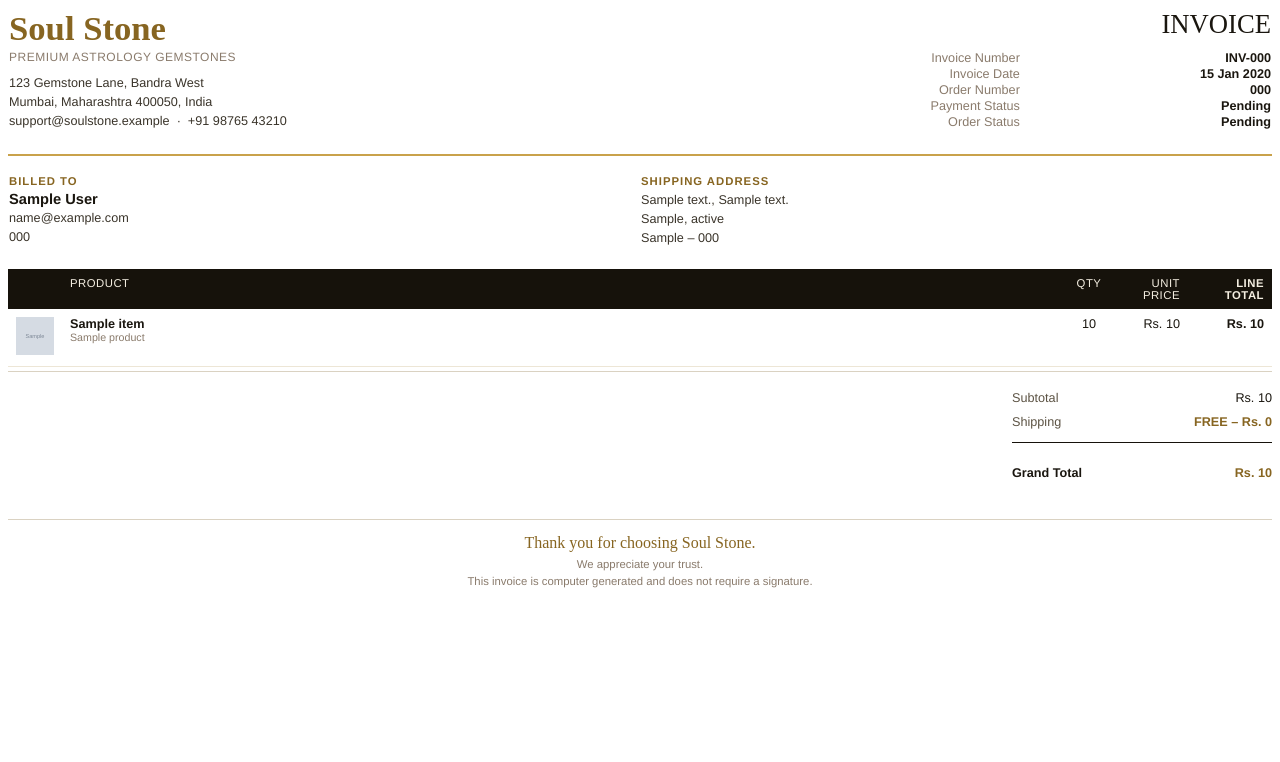
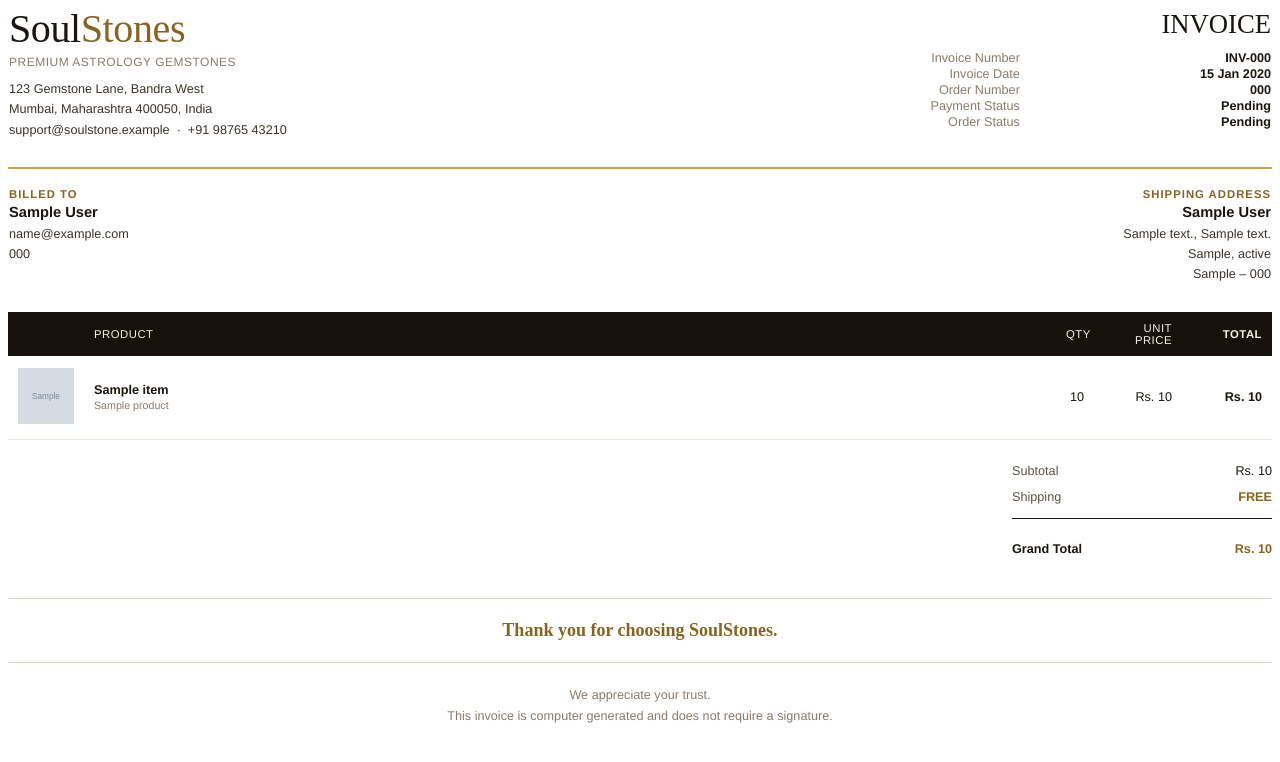
Before and after one commit to saroonk/SoulStone_Backend, a Django app: template SoulStoneAPP/templates/invoice.html in a window 1280 px wide. Shown: the top 762 px of the page. Run offline with Django 5.2, Linux system fonts and the light colour scheme; tables that the repository leaves empty hold one stand-in row (values such as "Sample post"); the template is opened without the code that fills it: values that come from a table or form of the project are taken from there, most other values are stand-ins (such as "Sample title", 1, 10 or a date in 2020); grey boxes marked "Sample" are stand-in pictures; some libraries are stand-ins or nearby versions.

Commit message:
invoice version 2 implmented

```diff
--- a/SOULSTONE/settings.py
+++ b/SOULSTONE/settings.py
@@ -176,3 +176,5 @@ EMAIL_SUBJECT_PREFIX = ''  # mail_admins() would otherwise prefix subjects with
 # Razorpay
 # https://razorpay.com/docs/payments/server-integration/python/
 # Keys are added manually (e.g. via environment variables) before payments go live.
+# RAZORPAY_KEY_ID = 'rzp_test_SLFGCvb0VMW4Dl'
+# RAZORPAY_KEY_SECRET = '1t5NKclonzMGs1mD9smIywJ3'
--- a/SoulStoneAPP/emails.py
+++ b/SoulStoneAPP/emails.py
@@ -87,7 +87,7 @@ def send_order_shipped_email(order):
         message=(
             f"Hello {order.full_name},\n\n"
             f"Your order {order.order_number} has been shipped and is on its way to you.\n\n"
-            "Tracking information: your courier's tracking details will be shared shortly.\n\n"
+            "Tracking information: you can find the status of your shipment at any time from your account.\n\n"
             "Thank you for shopping with SoulStones."
         ),
     )
--- a/SoulStoneAPP/templates/invoice.html
+++ b/SoulStoneAPP/templates/invoice.html
@@ -17,17 +17,24 @@
   table { border-collapse: collapse; width: 100%; }
   td, th { vertical-align: top; }
 
-  .brand-name {
+  /* Same wordmark treatment as the site navbar: "Soul" in ink, "Stones" in
+     gold-deep, normal weight, tight letter-spacing. Gloock itself can't be
+     embedded in the PDF (no local font file), so a serif fallback keeps the
+     same shape/weight/spirit as closely as a base PDF font allows. */
+  .wordmark {
     font-family: Times-Roman, "Times New Roman", serif;
-    font-size: 26pt;
-    color: #876521;
-    font-weight: bold;
+    font-weight: normal;
+    font-size: 30pt;
+    letter-spacing: -0.3pt;
+    line-height: 1;
+    color: #1A160F;
   }
+  .wordmark-stones { color: #876521; }
   .brand-tagline {
     font-size: 9pt;
     color: #8A7B6C;
     letter-spacing: 0.5px;
-    margin-top: 2px;
+    margin-top: 6px;
   }
   .invoice-heading {
     font-family: Times-Roman, "Times New Roman", serif;
@@ -50,7 +57,7 @@
     color: #1A160F;
   }
 
-  .header-table { margin-bottom: 22px; }
+  .header-table { margin-bottom: 26px; }
 
   .hr-gold {
     border-bottom: 1.6pt solid #C9A24B;
@@ -58,12 +65,6 @@
     font-size: 0;
     margin: 6px 0 18px 0;
   }
-  .hr-thin {
-    border-bottom: 0.75pt solid #DAD2C2;
-    line-height: 0;
-    font-size: 0;
-  }
-
   .section-label {
     font-size: 8.5pt;
     text-transform: uppercase;
@@ -72,36 +73,40 @@
     font-weight: bold;
     padding-bottom: 4px;
   }
-  .info-block-table { margin-bottom: 20px; }
-  .info-block-table td { padding-right: 24px; }
-  .info-name { font-weight: bold; font-size: 11pt; margin-bottom: 2px; }
-  .info-line { font-size: 9.5pt; color: #3A342A; line-height: 1.5; }
+  .info-block-table { table-layout: fixed; margin-bottom: 26px; }
+  .info-col { width: 50%; vertical-align: top; }
+  .info-col--left { text-align: left; padding-right: 24px; }
+  .info-col--right { text-align: right; padding-left: 24px; }
+  .info-name { font-weight: bold; font-size: 11pt; margin-bottom: 4px; }
+  .info-line { font-size: 9.5pt; color: #3A342A; line-height: 1.6; }
 
-  .items-table { margin-top: 6px; margin-bottom: 4px; }
+  .items-table { table-layout: fixed; margin-top: 8px; margin-bottom: 4px; }
   .items-table thead td {
     background-color: #16120B;
     color: #F4EEE1;
     font-size: 8.5pt;
     text-transform: uppercase;
     letter-spacing: 0.5px;
-    padding: 8px 8px;
+    padding: 10px 10px;
+    vertical-align: middle;
   }
   .items-table tbody td {
     font-size: 9.5pt;
-    padding: 8px 8px;
+    padding: 12px 10px;
     border-bottom: 0.75pt solid #EDE6D6;
+    vertical-align: middle;
   }
-  .items-table .col-img { width: 50px; }
+  .items-table .col-img { width: 76px; }
   .items-table .col-name { }
   .items-table .col-qty { width: 42px; text-align: center; }
-  .items-table .col-price { width: 78px; text-align: right; }
-  .items-table .col-total { width: 84px; text-align: right; font-weight: bold; }
-  .prod-thumb { width: 38px; height: 38px; }
+  .items-table .col-price { width: 84px; text-align: right; }
+  .items-table .col-total { width: 90px; text-align: right; font-weight: bold; }
+  .prod-thumb { width: 56px; height: 56px; }
   .prod-name { font-weight: bold; color: #1A160F; }
-  .prod-sub { font-size: 8pt; color: #8A7B6C; }
+  .prod-sub { font-size: 8pt; color: #8A7B6C; margin-top: 2px; }
 
-  .totals-table { width: 260px; margin-left: auto; margin-top: 14px; }
-  .totals-table td { padding: 5px 0; font-size: 9.5pt; }
+  .totals-table { width: 260px; margin-left: auto; margin-top: 18px; }
+  .totals-table td { padding: 6px 0; font-size: 9.5pt; }
   .totals-label { color: #5C5344; }
   .totals-value { text-align: right; }
   .totals-free { color: #876521; font-weight: bold; text-align: right; }
@@ -121,22 +126,26 @@
     background-color: #4C8B5B;
   }
 
-  .footer-note {
-    margin-top: 34px;
-    padding-top: 14px;
+  .footer-table { margin-top: 36px; }
+  .footer-heading-cell {
+    height: 64px;
+    vertical-align: middle;
+    text-align: center;
     border-top: 0.75pt solid #DAD2C2;
-    text-align: center;
+    border-bottom: 0.75pt solid #DAD2C2;
   }
   .footer-thanks {
     font-family: Times-Roman, "Times New Roman", serif;
-    font-size: 12pt;
+    font-weight: bold;
+    font-size: 13.5pt;
     color: #876521;
-    margin-bottom: 4px;
   }
   .footer-sub {
-    font-size: 8.5pt;
+    margin-top: 22px;
+    font-size: 9.5pt;
     color: #8A7B6C;
-    line-height: 1.5;
+    line-height: 1.7;
+    text-align: center;
   }
 </style>
 </head>
@@ -146,7 +155,7 @@
   <table class="header-table">
     <tr>
       <td style="width: 55%;">
-        <div class="brand-name">Soul Stone</div>
+        <div class="wordmark"><span class="wordmark-mark">Soul</span><span class="wordmark-mark wordmark-stones">Stones</span></div>
         <div class="brand-tagline">PREMIUM ASTROLOGY GEMSTONES</div>
         <div class="info-line" style="margin-top: 10px;">
           123 Gemstone Lane, Bandra West<br/>
@@ -171,8 +180,12 @@
 
   <!-- ============ CUSTOMER + SHIPPING ============ -->
   <table class="info-block-table">
+    <colgroup>
+      <col style="width: 50%;" />
+      <col style="width: 50%;" />
+    </colgroup>
     <tr>
-      <td style="width: 50%;">
+      <td class="info-col info-col--left">
         <div class="section-label">Billed To</div>
         <div class="info-name">{{ order.full_name }}</div>
         <div class="info-line">
@@ -180,8 +193,9 @@
           {{ order.mobile_number }}
         </div>
       </td>
-      <td style="width: 50%;">
+      <td class="info-col info-col--right">
         <div class="section-label">Shipping Address</div>
+        <div class="info-name">{{ order.full_name }}</div>
         <div class="info-line">
           {{ order.address_line1 }}{% if order.address_line2 %}, {{ order.address_line2 }}{% endif %}<br/>
           {{ order.city }}, {{ order.state }}<br/>
@@ -199,7 +213,7 @@
         <td class="col-name">Product</td>
         <td class="col-qty">Qty</td>
         <td class="col-price">Unit Price</td>
-        <td class="col-total">Line Total</td>
+        <td class="col-total">Total</td>
       </tr>
     </thead>
     <tbody>
@@ -222,8 +236,6 @@
     </tbody>
   </table>
 
-  <div class="hr-thin">&nbsp;</div>
-
   <!-- ============ TOTALS ============ -->
   <table class="totals-table">
     <tr>
@@ -232,7 +244,7 @@
     </tr>
     <tr>
       <td class="totals-label">Shipping</td>
-      <td class="totals-free">FREE &ndash; Rs. 0</td>
+      <td class="totals-free">FREE</td>
     </tr>
     <tr>
       <td colspan="2" style="padding: 8px 0 0 0;"><div style="border-top: 1.4pt solid #16120B;">&nbsp;</div></td>
@@ -244,12 +256,16 @@
   </table>
 
   <!-- ============ FOOTER ============ -->
-  <div class="footer-note">
-    <div class="footer-thanks">Thank you for choosing Soul Stone.</div>
-    <div class="footer-sub">
-      We appreciate your trust.<br/>
-      This invoice is computer generated and does not require a signature.
-    </div>
+  <table class="footer-table">
+    <tr>
+      <td class="footer-heading-cell">
+        <div class="footer-thanks">Thank you for choosing SoulStones.</div>
+      </td>
+    </tr>
+  </table>
+  <div class="footer-sub">
+    We appreciate your trust.<br/>
+    This invoice is computer generated and does not require a signature.
   </div>
 
 </body>
--- a/SoulStoneAPP/templates/track-order.html
+++ b/SoulStoneAPP/templates/track-order.html
@@ -140,9 +140,9 @@
 
                 <div class="mo-order-actions">
                   <a class="btn btn-secondary" href="{% url 'products' %}">Continue Shopping</a>
-                  {% if order.payment_status == 'paid' %}
+                  <!-- {% if order.payment_status == 'paid' %}
                   <a class="btn btn-secondary" href="{% url 'order_invoice' order.order_number %}">Download Invoice</a>
-                  {% endif %}
+                  {% endif %} -->
                 </div>
 
               </div>
```
